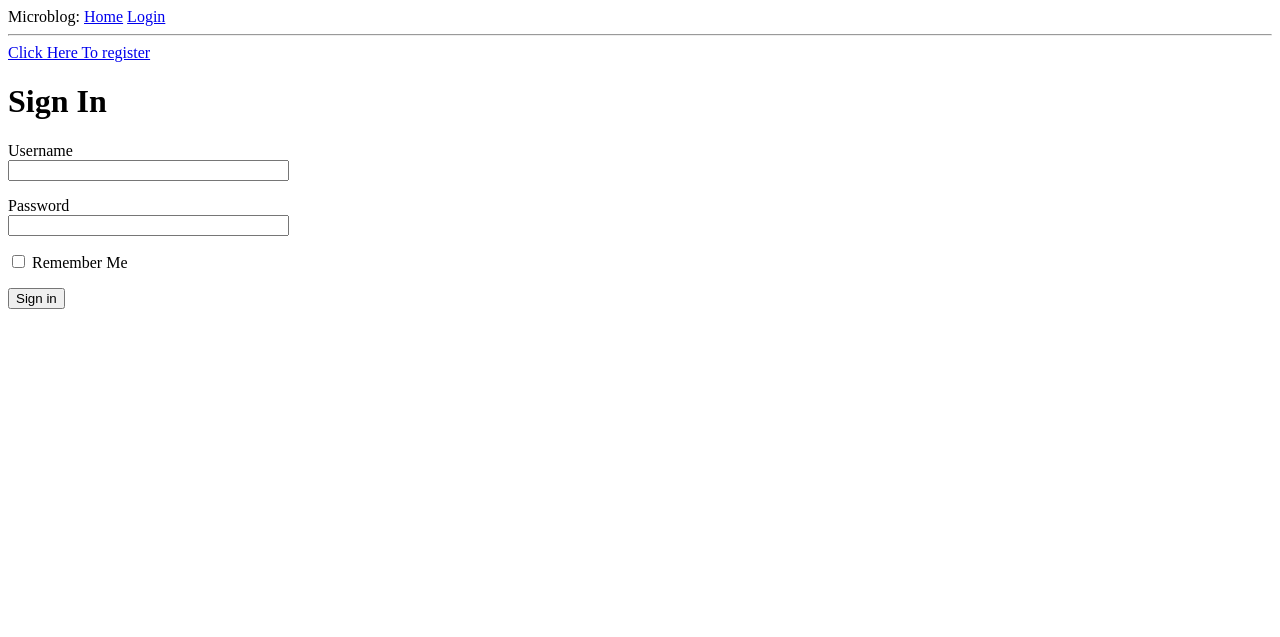
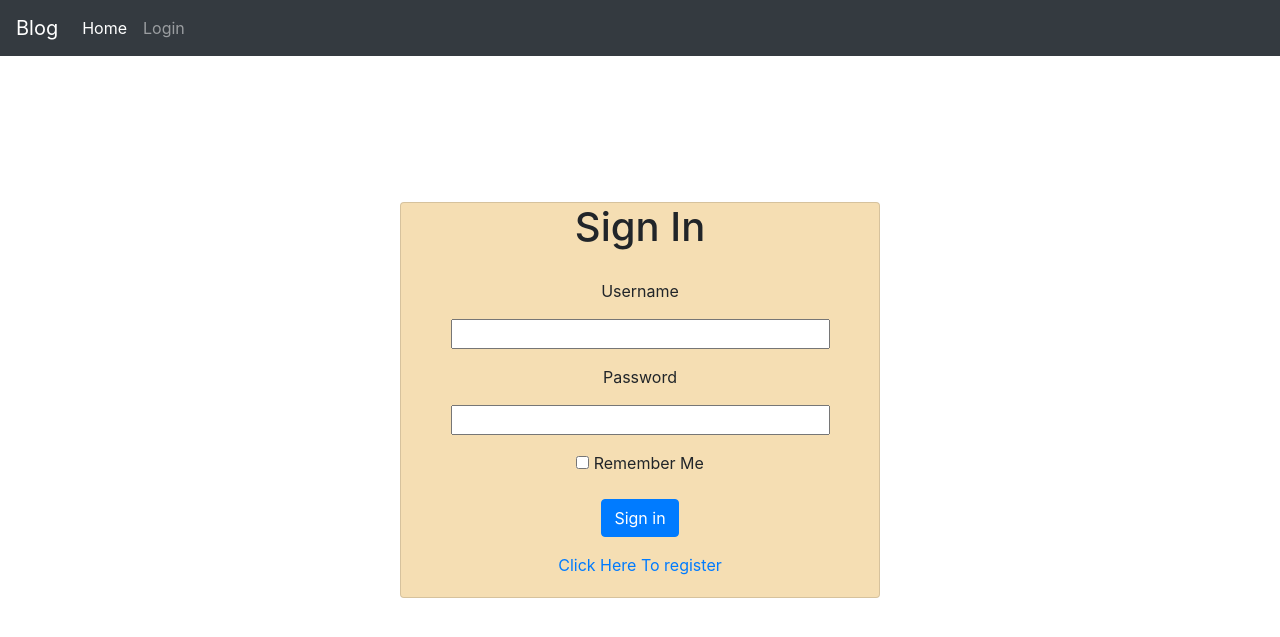
Before and after one commit to SayanSahu99/blog, a Flask app: page /login in a window 1280 px wide. Shown: the top 637 px of the page. Run offline with Flask 2, Linux system fonts and the light colour scheme; some libraries are stand-ins or nearby versions.

Commit message:
saving login and base templates

```diff
--- a/app/templates/base.html
+++ b/app/templates/base.html
@@ -1,31 +1,44 @@
-<html>
 <head>
   {% if title %}
   <title>{{ title }} - Microblog</title>
   {% else %}
   <title>Welcome to Microblog</title>
   {% endif %}
+  <link rel="stylesheet" href="https://stackpath.bootstrapcdn.com/bootstrap/4.4.1/css/bootstrap.min.css" integrity="sha384-Vkoo8x4CGsO3+Hhxv8T/Q5PaXtkKtu6ug5TOeNV6gBiFeWPGFN9MuhOf23Q9Ifjh" crossorigin="anonymous">
 </head>
 <body>
-        <div>Microblog:
-            <a href= "{{ url_for('index') }}">Home</a>
+    <nav class="navbar navbar-expand-lg navbar-dark bg-dark">
+        <a class="navbar-brand" href="#">Blog</a>
+        <button class="navbar-toggler" type="button" data-toggle="collapse" data-target="#navbarNavAltMarkup" aria-controls="navbarNavAltMarkup" aria-expanded="false" aria-label="Toggle navigation">
+          <span class="navbar-toggler-icon"></span>
+        </button>
+        <div class="collapse navbar-collapse" id="navbarNavAltMarkup">
+          <div class="navbar-nav">
+            <a class="nav-item nav-link active" href="{{ url_for('index') }}">Home<span class="sr-only">(current)</span></a>
             {% if current_user.is_anonymous %}
-            <a href = "{{ url_for('login') }}" >Login</a>
+            <a class="nav-item nav-link" href="{{ url_for('login') }}">Login</a>
             {% else %}
-            <a href="{{url_for('user', username = current_user.username)}}">Profile</a>
-            <a href = "{{ url_for('logout') }}">Logout</a>
+
+            <a class="nav-item nav-link" href="{{url_for('user', username = current_user.username)}}">Profile</a>
+
+            <a class="nav-item nav-link" href="{{ url_for('logout') }}">Logout</a>
            {% endif %}
           </div>
-        <hr>
+        </div>
+      </nav>
+
     {% with messages = get_flashed_messages() %}
     {% if messages%}
-        <ul>
          {% for message in messages %}
-                <li>{{ message }}</li>
+         <div class="alert alert-primary" role="alert">
+            {{ message }}
+          </div>
           {% endfor %}
-        </ul>
     {% endif %}
     {% endwith %}
     {% block content %}{% endblock %}
+    <script src="https://code.jquery.com/jquery-3.4.1.slim.min.js" integrity="sha384-J6qa4849blE2+poT4WnyKhv5vZF5SrPo0iEjwBvKU7imGFAV0wwj1yYfoRSJoZ+n" crossorigin="anonymous"></script>
+    <script src="https://cdn.jsdelivr.net/npm/popper.js@1.16.0/dist/umd/popper.min.js" integrity="sha384-Q6E9RHvbIyZFJoft+2mJbHaEWldlvI9IOYy5n3zV9zzTtmI3UksdQRVvoxMfooAo" crossorigin="anonymous"></script>
+    <script src="https://stackpath.bootstrapcdn.com/bootstrap/4.4.1/js/bootstrap.min.js" integrity="sha384-wfSDF2E50Y2D1uUdj0O3uMBJnjuUD4Ih7YwaYd1iqfktj0Uod8GCExl3Og8ifwB6" crossorigin="anonymous"></script>
 </body>
 </html>
--- a/app/templates/login.html
+++ b/app/templates/login.html
@@ -1,36 +1,52 @@
+
 
 {% extends "base.html" %}
 
 {% block content %}
-<a href="{{ url_for('register') }}">Click Here To register</a><br>
+
+<style>
+  .card{
+    position: fixed;
+  top: 50%;
+  left: 50%;
+  background-color: wheat;
+  /* bring your own prefixes */
+  transform: translate(-50%, -50%);
+  }
+</style>
+
+<div class="col-xs-1" align = "center">
+<div class="card" style="width: 30rem;">
 <h1>Sign In</h1>
+<div class="card-body">
 <form action="" method="POST" novalidate>
     {{form.hidden_tag()}}
-    <p>
-        {{form.username.label}}<br>
-        {{form.username(size = 32)}}<br>
-        {% for error in form.username.errors %}
+    <div class="form-group" >
+      <label for="exampleInputEmail1">{{form.username.label}}</label><br>
+      {{form.username(size = 32)}}
+      {% for error in form.username.errors %}
+      <span style="color: red;">[{{ error }}]</span>
+      {% endfor %}
+    </div>
+    <div class="form-group">
+      <label for="exampleInputPassword1">{{form.password.label}}</label><br>
+      {{form.password(size = 32)}}
+      {% for error in form.password.errors %}
         <span style="color: red;">[{{ error }}]</span>
         {% endfor %}
-    </p>
-
-    <p>
-        {{form.password.label}}<br>
-        {{form.password(size = 32)}}<br>
-        {% for error in form.password.errors %}
-        <span style="color: red;">[{{ error }}]</span>
-        {% endfor %}
-
-    </p>
-
+    </div>
     <p>
         {{form.remember_me()}} {{form.remember_me.label}}
     </p>
 
     <p>
-        {{form.submit()}}
+        {{form.submit(class = "btn btn-primary")}}
     </p>
+  </form>
+  <a href="{{ url_for('register') }}">Click Here To register</a><br>
+</div>
+</div>
+</div>
 
-</form>
 {% endblock %}
 <script src="" async defer></script>
```
Also changed, not shown: app/app.db. Lines whose indentation alone changed are shown as unchanged.
